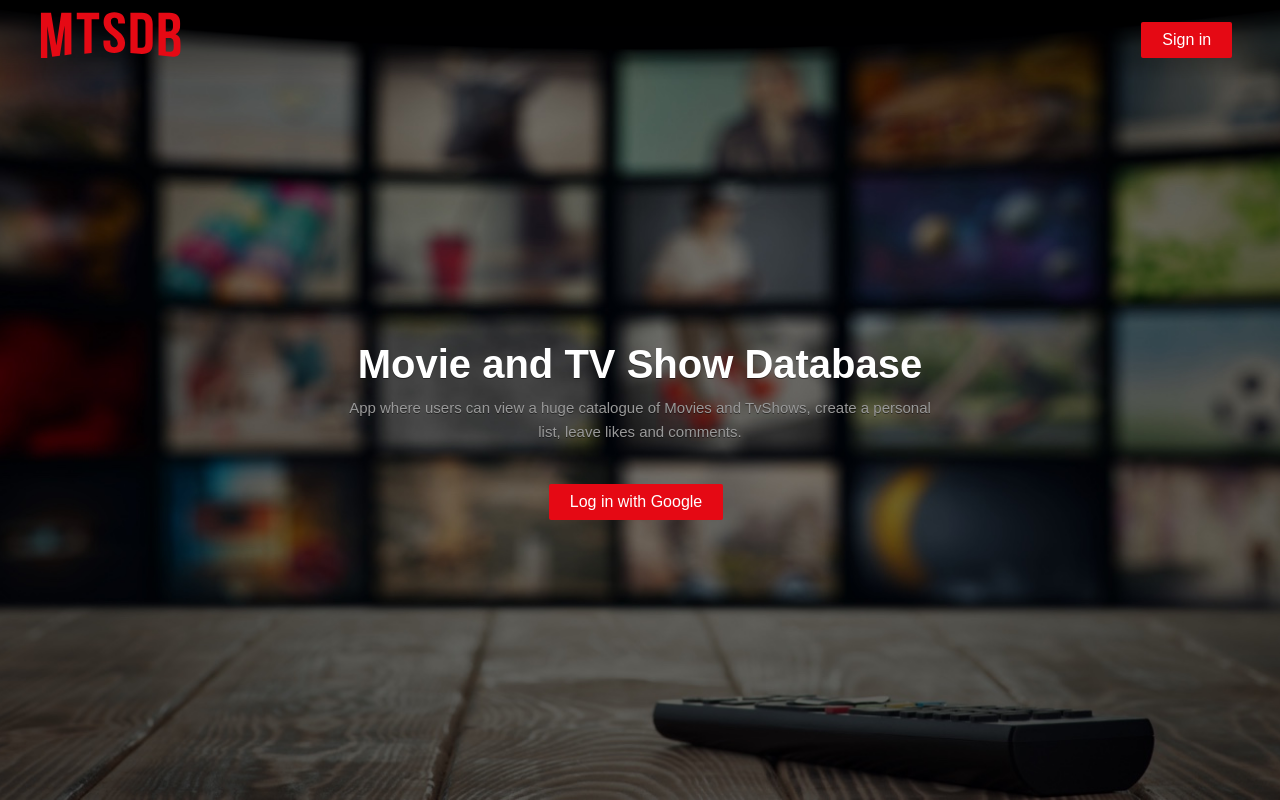
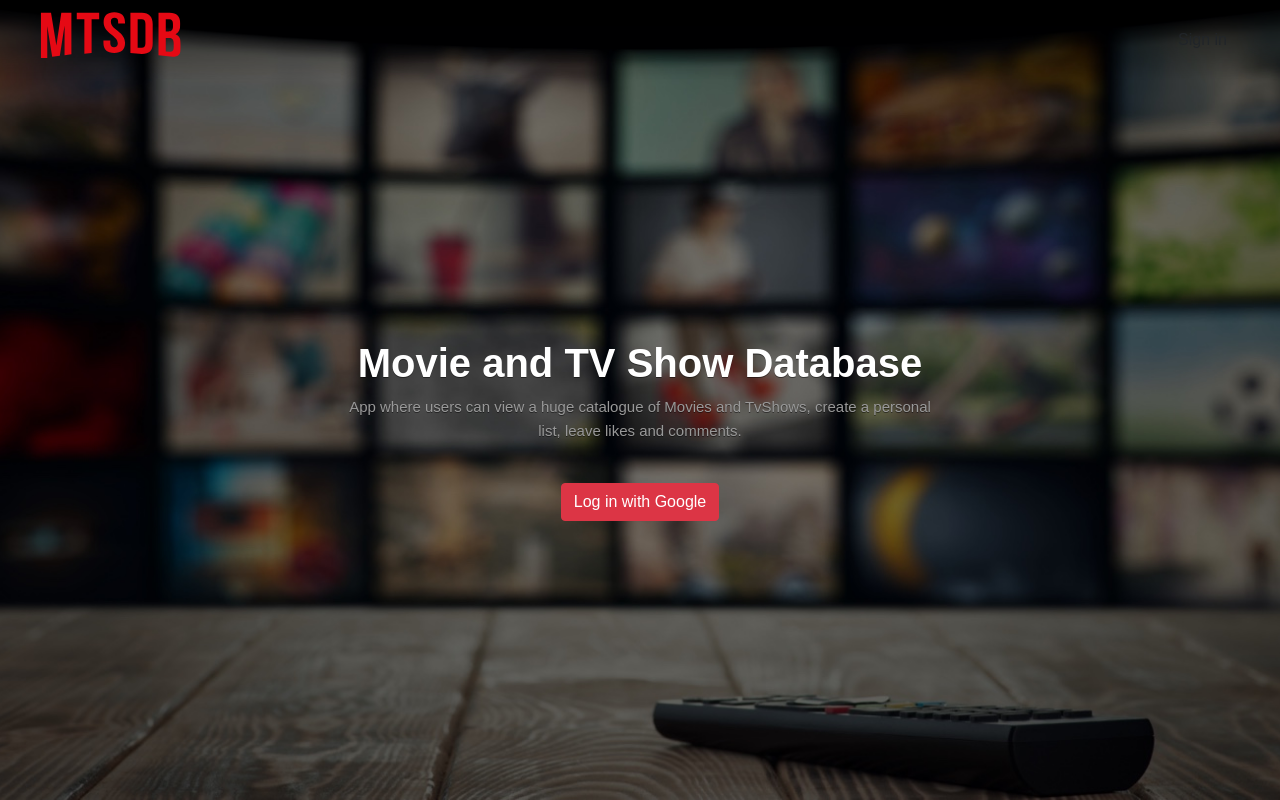
Before and after one commit to arielcardoso/movie-tvshow-database, a React (Create React App) app in the folder client/: page /login in a window 1280 px wide. Built offline with nearby package versions, Linux system fonts and the light colour scheme; no server answers.

Commit message:
Add mylist filter

```diff
--- a/client/src/components/Elements/UserProfile.jsx
+++ b/client/src/components/Elements/UserProfile.jsx
@@ -20,7 +20,7 @@ const UserProfile = (props) => {
                     <hr className="dropdown-divider"/>
                 </li>
                 <li className="dropdown-item d-grid">
-                    <a className="btn btn-block" href="/api/auth/logout">Logout</a>
+                    <a className="btn btn-danger btn-sm btn-block" href="/api/auth/logout">Logout</a>
                 </li>
             </ul>
         </div>
--- a/client/src/components/Pages/Login.jsx
+++ b/client/src/components/Pages/Login.jsx
@@ -10,7 +10,7 @@ const Login = (props) => {
             <h1>Movie and TV Show Database</h1>
             <p>App where users can view a huge catalogue of Movies and TvShows, create a personal list, leave likes and comments.</p>
             <br/>
-            <a href="/api/auth/google" className="btn" >Log in with Google</a>
+            <a href="/api/auth/google" className="btn btn-danger" >Log in with Google</a>
         </div>
     )
 }
--- a/client/src/components/Pages/Movies.jsx
+++ b/client/src/components/Pages/Movies.jsx
@@ -36,15 +36,11 @@ const Movies = () => {
   return (
     <main>
       <div className="container">
-        <div className="row">
-          <div className="col-12">
-            <h2>MOVIES</h2>
-          </div>
-          {movieLists.map((data, index) => (
-              <TitleList list={data} key={index} />
-          ))}
-        </div>
+        <h2>MOVIES</h2>
       </div>
+      {movieLists.map((data, index) => (
+          <TitleList list={data} key={index} />
+      ))}
     </main>
   )
 }
--- a/client/src/components/Pages/MyList.jsx
+++ b/client/src/components/Pages/MyList.jsx
@@ -4,6 +4,20 @@ import TitleItem from '../CatalogItems/TitleItem'
 
 const MyList = () => {
   const [listItems, setListItems] = useState();
+  const [filter, setFilter] = useState("all");
+  const [filteredItems, setFilteredItems] = useState(null);
+
+  const toggleFilter = (e) => {
+    const option = e.target.value;
+
+    setFilter(option);
+
+    if (option == 'all') {
+      setFilteredItems(listItems);
+    } else {
+      setFilteredItems(listItems.filter(mtsdb_type => mtsdb_type == option));
+    }
+  }
 
   useEffect(async () => {
     let favoritedItems = [];
@@ -28,11 +42,13 @@ const MyList = () => {
       }
 
       item["mtsdb_added_mylist"] = true;
-      item["mtsdb_type"] = item.type;
+      item["mtsdb_type"] = item.type[0];
     });
 
     console.log("Final list", myListItems);
     setListItems(myListItems);
+    setFilteredItems(myListItems);
+    setFilter('all')
   }, [])
 
   return (
@@ -40,10 +56,17 @@ const MyList = () => {
       <div className="container">
         <div className="row">
           <div className="col-12">
-            <h2>My list</h2>
+            <h2 className="d-flex justify-content-between align-items-center">
+              MY LIST
+              <span>
+                <button value='all' onClick={toggleFilter} className={(filter && filter == "all")? "btn btn-danger" : "btn btn-dark bg-transparent" } >ALL</button>
+                <button value='movie' onClick={toggleFilter} className={(filter && filter == "movie")? "btn btn-danger ms-2" : "btn btn-dark bg-transparent ms-2" } >MOVIES</button>
+                <button value='tvshow' onClick={toggleFilter} className={(filter && filter == "tvshow")? "btn btn-danger ms-2" : "btn btn-dark bg-transparent ms-2" } >TV SHOW</button>
+              </span>
+            </h2>
           </div>
-          {listItems &&
-            listItems.map((data, index) => (
+          {filteredItems &&
+            filteredItems.map((data, index) => (
               <div className="col-12 col-sm-6 col-md-3 my-3" key={index} >
                 <TitleItem data={data} key={index}  />
               </div>
--- a/client/src/components/Pages/TvShow.jsx
+++ b/client/src/components/Pages/TvShow.jsx
@@ -36,15 +36,11 @@ const TvShow = () => {
   return (
     <main>
       <div className="container">
-        <div className="row">
-          <div className="col-12">
-            <h2>TV SHOW</h2>
-          </div>
-          {tvshowLists.map((data, index) => (
-              <TitleList list={data} key={index} />
-          ))}
-        </div>
+        <h2>TV SHOW</h2>
       </div>
+      {tvshowLists.map((data, index) => (
+          <TitleList list={data} key={index} />
+      ))}
     </main>
   )
 }
--- a/client/src/style/App.css
+++ b/client/src/style/App.css
@@ -48,23 +48,6 @@ p {
 }
 img {
 	width: 100%;
-}
-.btn {
-    display: inline-block;
-    background: var(--primary-color);
-    color: #fff;
-    padding: 0.4rem 1.3rem;
-    font-size: 1rem;
-    text-align: center;
-    border: none;
-    cursor: pointer;
-    margin-right: 0.5rem;
-    transition: opacity 0.2s ease-in;
-    outline: none;
-    border-radius: 2px;
-}
-.btn:hover {
-
 }
 header {
     position: fixed;
```
